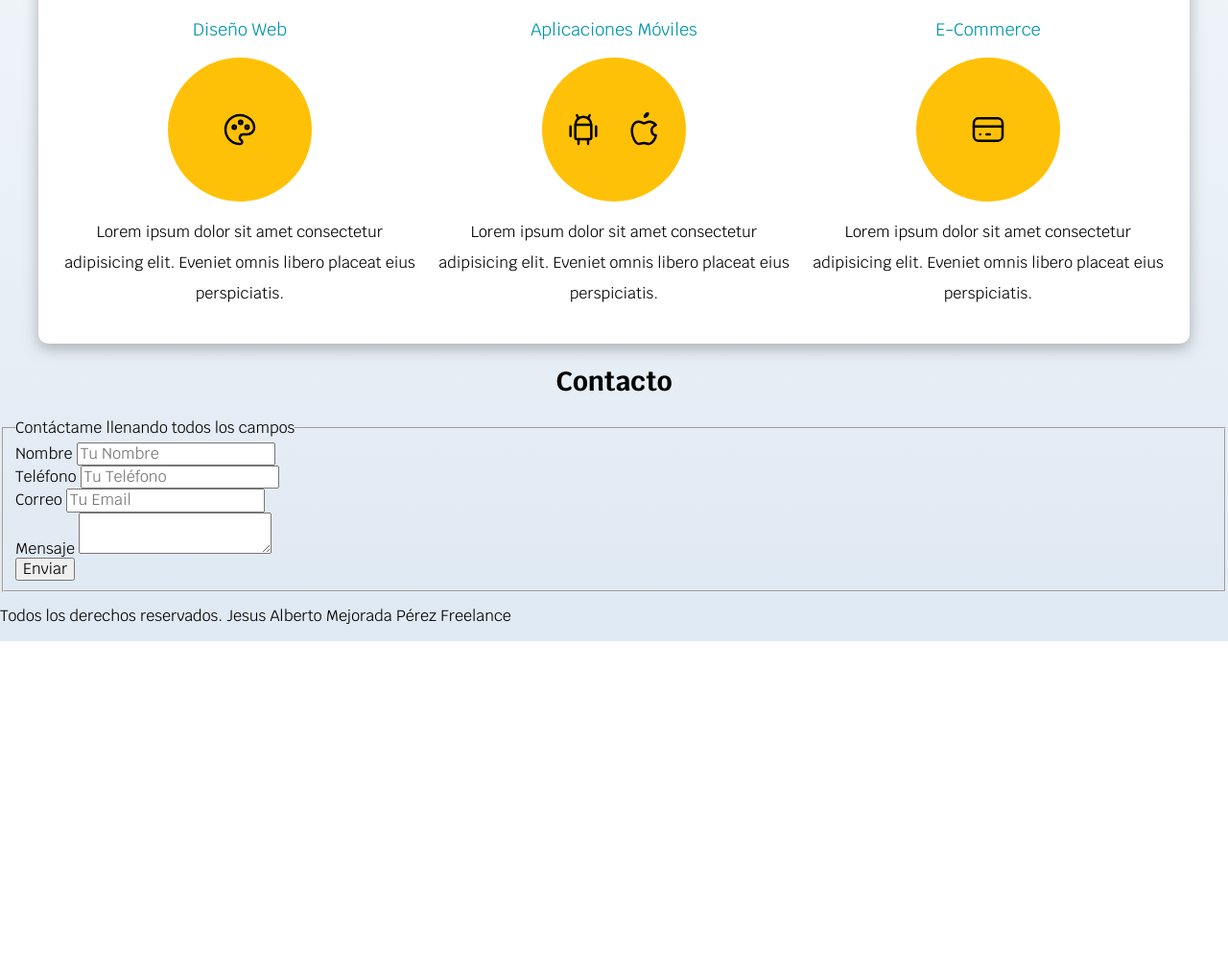
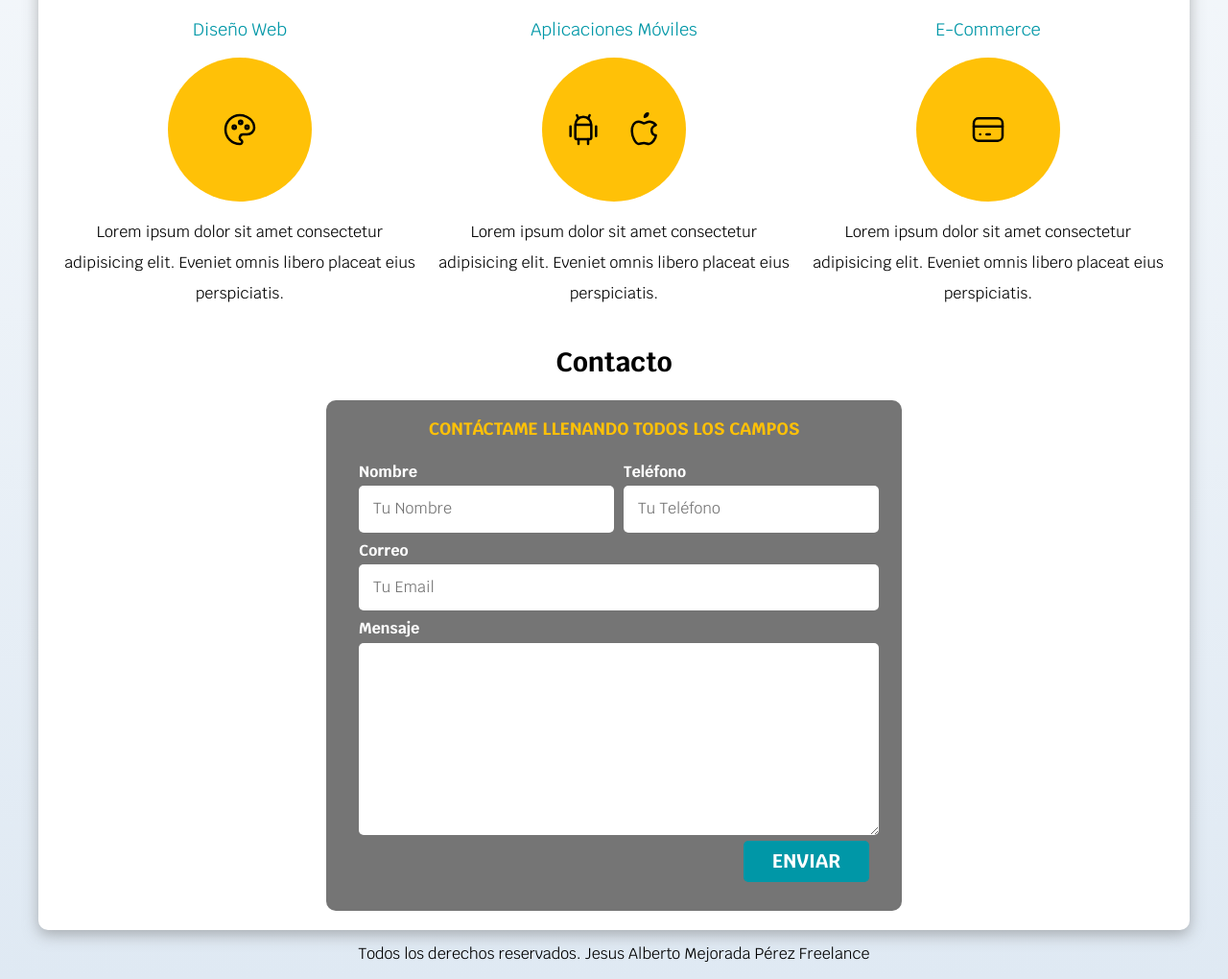
Before and after one commit to Albto02/DisenoYDesarrolloWebFreelancer, a plain HTML site: page index.html in a window 1280 px wide. Shown: the part 703-1723 px from the top of the page at 96% size. Before the commit the page ends 1371 px from the top, so only its background shows below. Drawn offline with Linux system fonts and the light colour scheme.

Commit message:
Agregando scroll snap

```diff
--- a/css/styles.css
+++ b/css/styles.css
@@ -10,7 +10,17 @@
 html{
     font-size: 62.5%;
     box-sizing: border-box; /* Hack para Box model */
+    scroll-snap-type: y mandatory;
 }
+/* scroll snap */
+
+.servicios,
+.navegacion-principal,
+.formulario {
+    scroll-snap-align: center;
+    scroll-snap-stop: always;
+}
+
 *, *:before, *:after {
     box-sizing: inherit;
   }
@@ -35,11 +45,15 @@ body{
     border-radius: .5rem;
     width: 90%;
     text-align: center;
+    border: none;
 }
 @media (min-width: 768px) {
     .boton{
         width: auto;
     }
+}
+.boton:hover{
+    cursor: pointer;
 }
 .sombra{
     -webkit-box-shadow: 0px 5px 15px 0px rgba(112,112,112,0.5);
@@ -66,6 +80,23 @@ h1, h2, h3 {
 .titulo span{
     font-size: 2rem;
 }
+
+/* Utilidades */
+.w-sm-100{
+    width: 100%;
+}
+@media (min-width: 768px) {
+    .w-sm-100{
+        width: auto;
+    }
+}
+.flex{
+    display: flex;
+}
+.alinear-derecha{
+    justify-content: flex-end;
+}
+
 /* Navegacion Principal */
 .nav-bg{
     background-color: var(--secundario);
@@ -158,3 +189,62 @@ h1, h2, h3 {
     justify-content: space-evenly;
     align-items: center;
 }
+
+/* Formulario */
+
+.formulario {
+    background-color: var(--gris);
+    width: min( 60rem, 100% ); /* Utiliza el valos mas pequeno */
+    margin: 0 auto;
+    padding: 2rem;
+    border-radius: 1rem;
+}
+
+.formulario fieldset {
+    border: none;
+}
+
+.formulario legend{
+    text-align: center;
+    font-size: 1.8rem;
+    text-transform: uppercase;
+    font-weight: 700;
+    margin-bottom: 2rem;
+    color: var(--primario);
+}
+
+@media (min-width: 768px) {
+    .contenedor-campos {
+        display: grid;
+        grid-template-columns: 50% 50%;
+        grid-template-rows: auto auto 20rem;
+        column-gap: 1rem; /* Separacion de columnas */
+    }
+    .campo:nth-child(3),
+    .campo:nth-child(4) {
+        grid-column: 1 / 3 ;
+    }
+}
+.campo {
+    margin-bottom: 1rem;
+}
+.campo label {
+    color: var(--blanco);
+    font-weight: bold;
+    margin-bottom: .5rem;
+    display: block;
+}
+.campo textarea {
+    height: 20rem;
+}
+.input-text {
+    width: 100%;
+    border: none;
+    padding: 1.5rem;
+    border-radius: .5rem;
+}
+
+/* Footer */
+.footer{
+    text-align: center;
+}
--- a/index.html
+++ b/index.html
@@ -96,37 +96,41 @@
             </section>
 
         </div><!-- .servicios  -->
-    </main>
 
         <section>
             <h2>Contacto</h2>
 
-        <form>
+            <form class="formulario">
                 <fieldset>
+
                     <legend>Contáctame llenando todos los campos</legend>
 
-                <div>
+                    <div class="contenedor-campos">
+
+                        <div class="campo">
                             <label>Nombre</label>
-                    <input type="text" placeholder="Tu Nombre">
+                            <input class="input-text" type="text" placeholder="Tu Nombre">
                         </div>
 
-                <div>
+                        <div class="campo">
                             <label>Teléfono</label>
-                    <input type="tel" placeholder="Tu Teléfono">
+                            <input class="input-text" type="tel" placeholder="Tu Teléfono">
                         </div>
 
-                <div>
+                        <div class="campo">
                             <label>Correo</label>
-                    <input type="email" placeholder="Tu Email">
+                            <input class="input-text" type="email" placeholder="Tu Email">
                         </div>
 
-                <div>
+                        <div class="campo">
                             <label>Mensaje</label>
-                    <textarea></textarea>
+                            <textarea class="input-text"></textarea>
                         </div>
 
-                <div>
-                    <input type="submit" value="Enviar">
+                    </div><!-- .contenedor-campos  -->
+
+                    <div class="alinear-derecha flex">
+                        <input class="boton w-sm-100" type="submit" value="Enviar">
                     </div>
 
                 </fieldset>
@@ -134,8 +138,9 @@
             </form>
 
         </section>
+    </main>
 
-    <footer>
+    <footer class="footer">
         <p>Todos los derechos reservados. Jesus Alberto Mejorada Pérez Freelance</p>
     </footer>
 </body>
```
Lines whose indentation alone changed are shown as unchanged.
